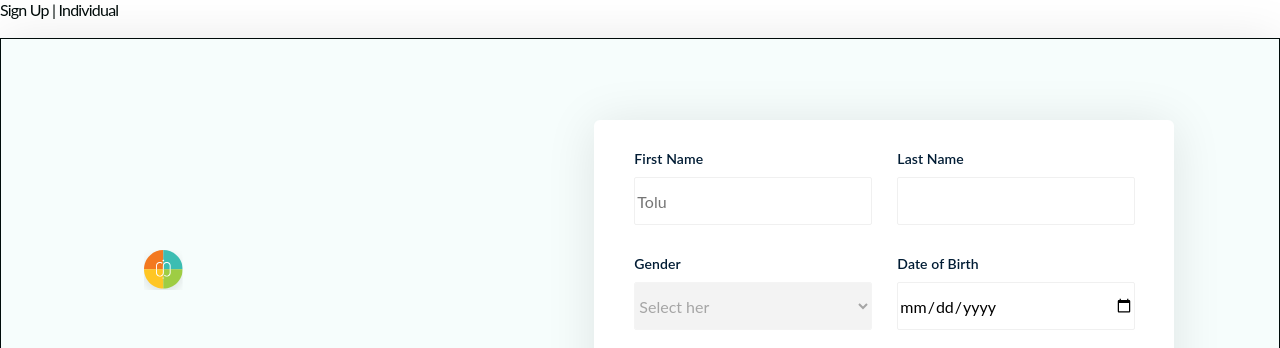
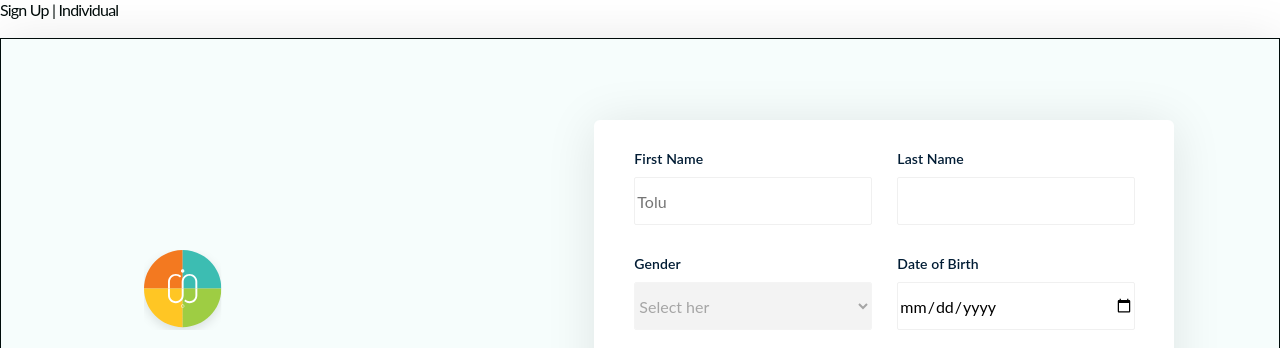
Before and after one commit to SixtusNnanna/Altschool-assignment-2, a plain HTML site: page index.html in a window 1280 px wide. Shown: the top 348 px of the page. Drawn offline with Linux system fonts and the light colour scheme.

Commit message:
update on svg

```diff
--- a/index.html
+++ b/index.html
@@ -21,39 +21,39 @@
         </div>
         <div class="introduction">
             <div class="image">
-                <svg xmlns="http://www.w3.org/2000/svg" width="59" height="60" viewBox="0 0 59 60" fill="none">
-                    <g clip-path="url(#clip0_1_457)" filter="url(#filter0_d_1_457)">
+              <svg xmlns="http://www.w3.org/2000/svg" width="98" height="100" viewBox="0 0 98 100" fill="none">
+                <g clip-path="url(#clip0_1_15)" filter="url(#filter0_d_1_15)">
                   <g opacity="0.1">
                     <g opacity="0.1">
-                          <path opacity="0.1" d="M10 26.7155H29.3366V7.42401C18.6579 7.42401 10 16.0617 10 26.7155Z" fill="#1E1E1E"/>
-                          <path opacity="0.1" d="M48.6663 26.7155C48.6663 16.0617 40.0085 7.42401 29.3298 7.42401V26.7155H48.6663Z" fill="#1E1E1E"/>
-                          <path opacity="0.1" d="M10 26.7156C10 37.363 18.6579 46.0007 29.3366 46.0007V26.7156H10Z" fill="#1E1E1E"/>
-                          <path opacity="0.1" d="M29.3371 46.0005C40.0158 46.0005 48.6737 37.3628 48.6737 26.709H29.3371V46.0005Z" fill="#1E1E1E"/>
+                      <path opacity="0.1" d="M10 47.43H48.6731V8.84703C27.3157 8.84703 10 26.1224 10 47.43Z" fill="#1E1E1E"/>
+                      <path opacity="0.1" d="M87.3333 47.43C87.3333 26.1224 70.0175 8.84703 48.6602 8.84703V47.43H87.3333Z" fill="#1E1E1E"/>
+                      <path opacity="0.1" d="M10 47.43C10 68.7247 27.3157 86 48.6731 86V47.43H10Z" fill="#1E1E1E"/>
+                      <path opacity="0.1" d="M48.6731 86C70.0305 86 87.3462 68.7247 87.3462 47.4171H48.6731V86Z" fill="#1E1E1E"/>
                     </g>
                   </g>
-                      <path d="M10 25.2915H29.3366V6C18.6579 6 10 14.6377 10 25.2915Z" fill="#F37920"/>
-                      <path d="M48.6672 25.2915C48.6672 14.6377 40.0093 6 29.3371 6V25.2915H48.6672Z" fill="#3CBDB2"/>
-                      <path d="M10 25.2916C10 35.9454 18.6579 44.5831 29.3366 44.5831V25.2916H10Z" fill="#FFC624"/>
-                      <path d="M29.3371 44.5765C40.0158 44.5765 48.6737 35.9388 48.6737 25.285H29.3371V44.5765Z" fill="#9ECD43"/>
-                      <path d="M29.9248 15.9131C29.7547 15.7589 29.5614 15.674 29.3372 15.674C29.0898 15.674 28.8888 15.7511 28.7264 15.9131C28.5718 16.0674 28.4868 16.2757 28.4868 16.5225C28.4868 16.7693 28.5641 16.9699 28.7264 17.1319C28.8811 17.2861 29.0898 17.371 29.3372 17.371C29.5614 17.371 29.7624 17.2938 29.9248 17.1396C30.0949 16.9853 30.1799 16.777 30.1799 16.5302C30.1799 16.2757 30.0949 16.0674 29.9248 15.9131Z" fill="white"/>
-                      <path d="M29.3372 34.9035C29.0898 34.9035 28.8888 34.8263 28.7264 34.6644C28.5718 34.5101 28.4868 34.3018 28.4868 34.055C28.4868 33.8082 28.5641 33.6076 28.7264 33.4456C28.8811 33.2914 29.0898 33.2065 29.3372 33.2065C29.5614 33.2065 29.7624 33.2836 29.9248 33.4456C30.0949 33.6076 30.1799 33.8082 30.1799 34.055C30.1799 34.3018 30.0949 34.5024 29.9248 34.6644C29.7547 34.8186 29.5614 34.9035 29.3372 34.9035ZM29.3372 33.4456C29.1517 33.4456 29.0125 33.4996 28.8965 33.6153C28.7806 33.731 28.7264 33.8699 28.7264 34.055C28.7264 34.2401 28.7806 34.379 28.8965 34.4947C29.0125 34.6104 29.1517 34.6644 29.3372 34.6644C29.4996 34.6644 29.6387 34.6104 29.7702 34.4947C29.8939 34.379 29.948 34.2401 29.948 34.055C29.948 33.8776 29.8862 33.731 29.7702 33.6153C29.6387 33.5073 29.4996 33.4456 29.3372 33.4456Z" fill="white"/>
-                      <path d="M22.9668 21.8758C22.9668 21.467 23.0441 21.0891 23.1987 20.7265C23.3534 20.3717 23.5621 20.0555 23.825 19.7932C24.0879 19.531 24.3971 19.3227 24.7605 19.1684C25.1161 19.0142 25.5027 18.937 25.9125 18.937C26.3223 18.937 26.7011 19.0142 27.0645 19.1684C27.4201 19.3227 27.7294 19.531 27.9845 19.7855C28.1392 19.5387 28.317 19.315 28.518 19.1144C28.5412 19.0913 28.5721 19.0682 28.5953 19.045C28.2629 18.7288 27.8763 18.4819 27.4356 18.2891C26.9562 18.0885 26.446 17.9806 25.9048 17.9806C25.3636 17.9806 24.8533 18.0808 24.3739 18.2891C23.8946 18.4896 23.4848 18.7673 23.1369 19.1144C22.789 19.4615 22.5106 19.8781 22.3096 20.3486C22.1086 20.8268 22.0004 21.3359 22.0004 21.8758V25.2929H22.9591V21.8758H22.9668Z" fill="white"/>
-                      <path d="M28.8506 28.7099C28.8506 29.1187 28.7733 29.4966 28.6187 29.8592C28.611 29.8746 28.6032 29.8823 28.5955 29.8977C28.4409 30.2371 28.2399 30.5379 27.9925 30.7848L27.9847 30.7925C27.7219 31.047 27.4203 31.2553 27.0647 31.4096C26.7013 31.5638 26.3225 31.641 25.9127 31.641C25.5029 31.641 25.1241 31.5638 24.7607 31.4096C24.3973 31.2553 24.0881 31.047 23.8252 30.7848C23.5623 30.5225 23.3536 30.214 23.1989 29.8515C23.0443 29.4966 22.967 29.111 22.967 28.7022V25.2851H22.0083V28.7022C22.0083 29.2421 22.1088 29.7512 22.3176 30.2294C22.5186 30.7076 22.7969 31.1165 23.1448 31.4636C23.4927 31.8107 23.9102 32.0884 24.3819 32.2889C24.8612 32.4894 25.3638 32.5974 25.9127 32.5974C26.4539 32.5974 26.9642 32.4972 27.4435 32.2889C27.8842 32.1038 28.2708 31.8492 28.6032 31.533C28.6264 31.5098 28.6574 31.4867 28.6806 31.4636C28.8816 31.263 29.0594 31.0316 29.214 30.7925C29.2604 30.7231 29.2913 30.6382 29.3377 30.5611C29.3996 30.4531 29.4614 30.3451 29.5156 30.2294C29.7166 29.7512 29.8248 29.2498 29.8248 28.7022V25.2851H28.8661V28.7099H28.8506Z" fill="white"/>
-                      <path d="M36.6592 21.8758C36.6592 21.3359 36.5587 20.8268 36.35 20.3486C36.149 19.8704 35.8706 19.4615 35.5227 19.1144C35.1748 18.7673 34.7573 18.4896 34.2857 18.2891C33.8063 18.0885 33.296 17.9806 32.7548 17.9806C32.2136 17.9806 31.7034 18.0808 31.224 18.2891C30.7833 18.4742 30.3967 18.7288 30.0643 19.045C30.0411 19.0682 30.0102 19.0913 29.987 19.1144C29.786 19.315 29.6081 19.5464 29.4535 19.7932C29.4071 19.8626 29.3762 19.9475 29.3298 20.0246C29.2679 20.1326 29.2061 20.2406 29.152 20.3563C28.951 20.8345 28.8427 21.3436 28.8427 21.8836V24.7915V25.2929H29.8014V24.7992V21.8758C29.8014 21.467 29.8787 21.0891 30.0334 20.7265C30.0411 20.7111 30.0488 20.7034 30.0566 20.688C30.2112 20.3486 30.4122 20.0478 30.6596 19.7932L30.6673 19.7855C30.9302 19.531 31.2317 19.3227 31.5874 19.1684C31.943 19.0142 32.3296 18.937 32.7394 18.937C33.1491 18.937 33.528 19.0142 33.8914 19.1684C34.247 19.3227 34.564 19.531 34.8269 19.7932C35.0897 20.0555 35.2985 20.364 35.4531 20.7265C35.6077 21.0891 35.6851 21.467 35.6851 21.8758V25.2929H36.6438V21.8758H36.6592Z" fill="white"/>
-                      <path d="M35.7006 25.2928V28.7099C35.7006 29.1187 35.6233 29.4967 35.4686 29.8592C35.314 30.2217 35.1053 30.5303 34.8424 30.7925C34.5795 31.0548 34.2703 31.263 33.9069 31.4173C33.5435 31.5716 33.1647 31.6487 32.7549 31.6487C32.3451 31.6487 31.9663 31.5716 31.6029 31.4173C31.2473 31.263 30.938 31.0548 30.6829 30.8002C30.5282 31.0471 30.3504 31.2708 30.1494 31.479C30.1262 31.5022 30.0953 31.5253 30.0721 31.5484C30.4045 31.8647 30.7911 32.1192 31.2318 32.3044C31.7112 32.5049 32.2137 32.6129 32.7626 32.6129C33.3038 32.6129 33.8141 32.5126 34.2935 32.3044C34.7728 32.1038 35.1826 31.8261 35.5305 31.479C35.8784 31.1319 36.1567 30.7154 36.3578 30.2449C36.5588 29.7666 36.667 29.2653 36.667 28.7176V25.3006H35.7006V25.2928Z" fill="white"/>
+                  <path d="M10 44.5829H48.6731V6C27.3157 6 10 23.2754 10 44.5829Z" fill="#F37920"/>
+                  <path d="M87.3333 44.5829C87.3333 23.2754 70.0176 6 48.6731 6V44.5829H87.3333Z" fill="#3CBDB2"/>
+                  <path d="M10 44.5829C10 65.8905 27.3157 83.1658 48.6731 83.1658V44.5829H10Z" fill="#FFC624"/>
+                  <path d="M48.6731 83.153C70.0305 83.153 87.3462 65.8776 87.3462 44.57H48.6731V83.153Z" fill="#9ECD43"/>
+                  <path d="M49.8499 25.8251C49.5097 25.5166 49.1231 25.3469 48.6747 25.3469C48.1799 25.3469 47.7778 25.5012 47.4531 25.8251C47.1438 26.1337 46.9738 26.5502 46.9738 27.0438C46.9738 27.5375 47.1284 27.9386 47.4531 28.2626C47.7624 28.5711 48.1799 28.7408 48.6747 28.7408C49.1231 28.7408 49.5251 28.5865 49.8499 28.278C50.1901 27.9695 50.3601 27.5529 50.3601 27.0593C50.3601 26.5502 50.1901 26.1337 49.8499 25.8251Z" fill="white"/>
+                  <path d="M48.6747 63.8061C48.1799 63.8061 47.7778 63.6518 47.4531 63.3278C47.1438 63.0193 46.9738 62.6028 46.9738 62.1091C46.9738 61.6155 47.1284 61.2144 47.4531 60.8904C47.7624 60.5819 48.1799 60.4122 48.6747 60.4122C49.1231 60.4122 49.5251 60.5664 49.8499 60.8904C50.1901 61.2144 50.3601 61.6155 50.3601 62.1091C50.3601 62.6028 50.1901 63.0039 49.8499 63.3278C49.5097 63.6364 49.1231 63.8061 48.6747 63.8061ZM48.6747 60.8904C48.3036 60.8904 48.0252 60.9984 47.7933 61.2298C47.5613 61.4612 47.4531 61.7389 47.4531 62.1091C47.4531 62.4794 47.5613 62.7571 47.7933 62.9885C48.0252 63.2199 48.3036 63.3278 48.6747 63.3278C48.9994 63.3278 49.2777 63.2199 49.5406 62.9885C49.788 62.7571 49.8963 62.4794 49.8963 62.1091C49.8963 61.7543 49.7726 61.4612 49.5406 61.2298C49.2777 61.0138 48.9994 60.8904 48.6747 60.8904Z" fill="white"/>
+                  <path d="M35.9331 37.7501C35.9331 36.9325 36.0877 36.1766 36.397 35.4515C36.7063 34.7419 37.1238 34.1094 37.6495 33.5849C38.1752 33.0603 38.7938 32.6438 39.5205 32.3353C40.2318 32.0267 41.005 31.8725 41.8245 31.8725C42.644 31.8725 43.4017 32.0267 44.1285 32.3353C44.8398 32.6438 45.4583 33.0603 45.9686 33.5694C46.2778 33.0758 46.6335 32.6284 47.0355 32.2273C47.0819 32.181 47.1437 32.1347 47.1901 32.0884C46.5252 31.4559 45.7521 30.9623 44.8707 30.5766C43.912 30.1755 42.8914 29.9595 41.809 29.9595C40.7266 29.9595 39.7061 30.1601 38.7474 30.5766C37.7887 30.9777 36.9691 31.5331 36.2733 32.2273C35.5775 32.9215 35.0208 33.7545 34.6188 34.6956C34.2167 35.6521 34.0002 36.6702 34.0002 37.7501V44.5842H35.9176V37.7501H35.9331Z" fill="white"/>
+                  <path d="M47.7006 51.4183C47.7006 52.2359 47.5459 52.9918 47.2367 53.7169C47.2212 53.7478 47.2057 53.7632 47.1903 53.794C46.881 54.4728 46.479 55.0745 45.9842 55.5681L45.9687 55.5836C45.443 56.0926 44.8399 56.5092 44.1286 56.8177C43.4019 57.1262 42.6442 57.2805 41.8246 57.2805C41.0051 57.2805 40.2474 57.1262 39.5207 56.8177C38.7939 56.5092 38.1754 56.0926 37.6497 55.5681C37.1239 55.0436 36.7064 54.4265 36.3972 53.7015C36.0879 52.9918 35.9333 52.2205 35.9333 51.4029V44.5688H34.0159V51.4029C34.0159 52.4828 34.2169 53.5009 34.6344 54.4574C35.0364 55.4139 35.5931 56.2315 36.2889 56.9257C36.9848 57.6199 37.8198 58.1753 38.763 58.5764C39.7217 58.9775 40.7268 59.1935 41.8246 59.1935C42.9071 59.1935 43.9276 58.9929 44.8863 58.5764C45.7677 58.2061 46.5408 57.697 47.2058 57.0645C47.2521 57.0183 47.314 56.972 47.3604 56.9257C47.7624 56.5246 48.1181 56.0618 48.4273 55.5836C48.5201 55.4447 48.582 55.275 48.6747 55.1208C48.7984 54.9048 48.9221 54.6888 49.0304 54.4574C49.4324 53.5009 49.6489 52.4982 49.6489 51.4029V44.5688H47.7315V51.4183H47.7006Z" fill="white"/>
+                  <path d="M63.3178 37.7501C63.3178 36.6702 63.1168 35.6521 62.6993 34.6956C62.2973 33.7391 61.7406 32.9215 61.0448 32.2273C60.349 31.5331 59.514 30.9777 58.5707 30.5766C57.612 30.1755 56.5915 29.9595 55.5091 29.9595C54.4267 29.9595 53.4061 30.1601 52.4474 30.5766C51.566 30.9469 50.7929 31.4559 50.128 32.0884C50.0816 32.1347 50.0197 32.181 49.9733 32.2273C49.5713 32.6284 49.2156 33.0912 48.9064 33.5849C48.8136 33.7237 48.7518 33.8934 48.659 34.0477C48.5353 34.2636 48.4116 34.4796 48.3033 34.711C47.9013 35.6675 47.6848 36.6857 47.6848 37.7655V43.5815V44.5842H49.6022V43.5969V37.7501C49.6022 36.9325 49.7568 36.1766 50.0661 35.4515C50.0816 35.4206 50.097 35.4052 50.1125 35.3744C50.4218 34.6956 50.8238 34.0939 51.3186 33.5849L51.3341 33.5694C51.8598 33.0603 52.4629 32.6438 53.1742 32.3353C53.8855 32.0267 54.6586 31.8725 55.4781 31.8725C56.2977 31.8725 57.0554 32.0267 57.7821 32.3353C58.4934 32.6438 59.1274 33.0603 59.6531 33.5849C60.1789 34.1094 60.5964 34.7264 60.9056 35.4515C61.2149 36.1766 61.3695 36.9325 61.3695 37.7501V44.5842H63.2869V37.7501H63.3178Z" fill="white"/>
+                  <path d="M61.4003 44.5842V51.4183C61.4003 52.2359 61.2456 52.9918 60.9364 53.7169C60.6271 54.442 60.2096 55.059 59.6839 55.5836C59.1581 56.1081 58.5396 56.5246 57.8129 56.8331C57.0861 57.1417 56.3284 57.2959 55.5089 57.2959C54.6894 57.2959 53.9317 57.1417 53.2049 56.8331C52.4936 56.5246 51.8751 56.1081 51.3648 55.599C51.0556 56.0926 50.6999 56.54 50.2979 56.9565C50.2515 57.0028 50.1896 57.0491 50.1432 57.0954C50.8082 57.7279 51.5813 58.237 52.4627 58.6072C53.4214 59.0083 54.4265 59.2243 55.5243 59.2243C56.6068 59.2243 57.6273 59.0237 58.586 58.6072C59.5447 58.2061 60.3642 57.6508 61.0601 56.9565C61.7559 56.2623 62.3126 55.4293 62.7146 54.4882C63.1166 53.5318 63.3331 52.529 63.3331 51.4337V44.5996H61.4003V44.5842Z" fill="white"/>
                 </g>
                 <defs>
-                      <filter id="filter0_d_1_457" x="0" y="0" width="58.6666" height="60" filterUnits="userSpaceOnUse" color-interpolation-filters="sRGB">
+                  <filter id="filter0_d_1_15" x="0" y="0" width="97.3333" height="100" filterUnits="userSpaceOnUse" color-interpolation-filters="sRGB">
                     <feFlood flood-opacity="0" result="BackgroundImageFix"/>
                     <feColorMatrix in="SourceAlpha" type="matrix" values="0 0 0 0 0 0 0 0 0 0 0 0 0 0 0 0 0 0 127 0" result="hardAlpha"/>
                     <feOffset dy="4"/>
                     <feGaussianBlur stdDeviation="5"/>
                     <feColorMatrix type="matrix" values="0 0 0 0 0 0 0 0 0 0 0 0 0 0 0 0 0 0 0.1 0"/>
-                        <feBlend mode="normal" in2="BackgroundImageFix" result="effect1_dropShadow_1_457"/>
-                        <feBlend mode="normal" in="SourceGraphic" in2="effect1_dropShadow_1_457" result="shape"/>
+                    <feBlend mode="normal" in2="BackgroundImageFix" result="effect1_dropShadow_1_15"/>
+                    <feBlend mode="normal" in="SourceGraphic" in2="effect1_dropShadow_1_15" result="shape"/>
                   </filter>
-                      <clipPath id="clip0_1_457">
-                        <rect width="38.6667" height="40" fill="white" transform="translate(10 6)"/>
+                  <clipPath id="clip0_1_15">
+                    <rect width="77.3333" height="80" fill="white" transform="translate(10 6)"/>
                   </clipPath>
                 </defs>
               </svg>
```
Lines whose indentation alone changed are shown as unchanged.
